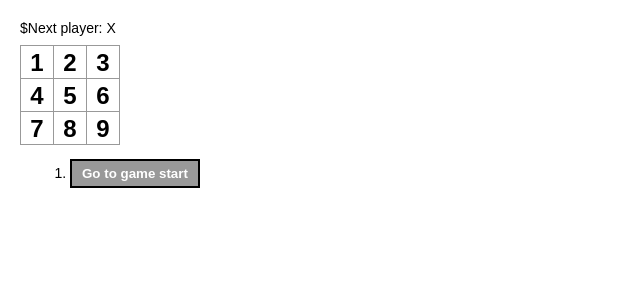
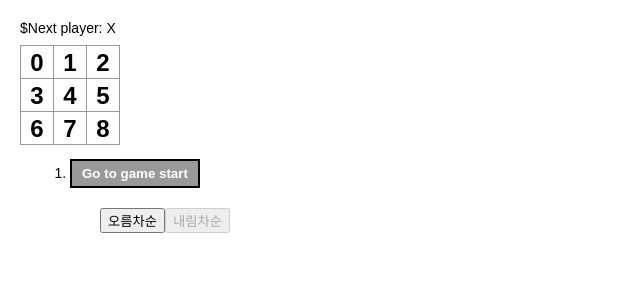
Before and after one commit to geunheejung/tic_tac_toe, a React (Create React App) app: page / in a window 1280 px wide. Shown: the top 300 px of the page, without its empty margins (0-640 px from the left). Built offline with nearby package versions, Linux system fonts and the light colour scheme.

Commit message:
sqaure onClick 시 index 갱신 안되는 문제 해결 및 정렬 기능 추가,

```diff
--- a/src/componets/Board/Presenter.jsx
+++ b/src/componets/Board/Presenter.jsx
@@ -1,8 +1,6 @@
 import { v4 as uuidv4 } from 'uuid';
 import Square from '../Sqaure';
 import './styles.css';
-
-
 
 const Board = ({
   squares,
@@ -11,20 +9,29 @@ const Board = ({
  }) => {
   const renderSquare = () => {
     const boardList = Array(boardRow).fill(0);
-    let squareIndex = 0;
+    const _squares = squares.map((_, i) => i);
+    let start = 0;
+    let end = boardRow;
 
-    return boardList.map((row, x) => (
+    return boardList.map((row, x) => {
+      const result = (
         <div className="board-row" key={uuidv4()}>
-        {boardList.map((col) => {
-          squareIndex += 1;
+          {_squares.slice(start, end).map((col) => {
             return <Square
               key={uuidv4()}
-            value={squares[squareIndex] || squareIndex}
-            onSqaureClick={() => onClick(squareIndex)}
+              value={squares[col] || col}
+              onSqaureClick={() => {
+                onClick(col)}
+              }
             />
           })}
         </div>
-    ))
+      );
+
+      start += boardRow;
+      end += boardRow;
+      return result;
+    })
   }
 
   return (
--- a/src/componets/MoveList/Presenter.js
+++ b/src/componets/MoveList/Presenter.js
@@ -11,11 +11,11 @@ const MoveList = props => {
   } = props;
 
   return history.map(({ point: { x, y } }, move) => {
-    const desc = move ? `Go to move #${move}` : `Go to game start`;
+    const desc = x || y ? `Go to move #${move}` : `Go to game start`;
 
     return (
       <li
-        key={move}
+        key={`${x},${y}`}
         className={classNames({
           move_li: true,
           selected: step === move,
--- a/src/containers/Game/Container.jsx
+++ b/src/containers/Game/Container.jsx
@@ -3,7 +3,7 @@ import _cloneDeep from 'lodash/cloneDeep';
 import Presenter from './Presenter';
 import calculateWinner from '../../domain/calculateWinner';
 
-class Game extends React.PureComponent {
+class Game extends React.Component {
   constructor(props) {
     super(props);
 
@@ -20,6 +20,7 @@ class Game extends React.PureComponent {
       ],
       xIsNext: true,
       step: 0,
+      isSort: false,
     }
 
     this.GAME_MAP = 3;
@@ -35,7 +36,6 @@ class Game extends React.PureComponent {
   handleMoveClick = step => this.setState({ step });
 
   changeHistoryTo = hIndex => {
-    debugger;
     const { history, step } = this.state;
     const { squares } = this.currentHistory;
 
@@ -73,8 +73,14 @@ class Game extends React.PureComponent {
     });
   }
 
+  handleSortClick = () => {
+    const { isSort, history } = this.state;
+
+    this.setState({ history: history.reverse(), isSort: !isSort });
+  }
+
   render() {
-    const { xIsNext, history, step } = this.state;
+    const { xIsNext, history, step, isSort } = this.state;
 
     return (
       <Presenter
@@ -82,8 +88,10 @@ class Game extends React.PureComponent {
         history={history}
         xIsNext={xIsNext}
         step={step}
+        isSort={isSort}
         handleMoveClick={this.handleMoveClick}
         onSqaureClick={this.handleSqaureClick}
+        onSortClick={this.handleSortClick}
       />
     )
   }
--- a/src/containers/Game/Presenter.jsx
+++ b/src/containers/Game/Presenter.jsx
@@ -10,8 +10,10 @@ const Presenter = ({
   xIsNext,
   history,
   step,
+                     isSort,
   handleMoveClick,
   onSqaureClick,
+  onSortClick,
 }) => {
 
   const renderStatus = () => {
@@ -30,7 +32,7 @@ const Presenter = ({
         <Board
           squares={squares}
           xIsNext={xIsNext}
-          boardRow={squares.length / 3}
+          boardRow={Math.floor(squares.length / 3)}
           onClick={onSqaureClick}
         />
       </div>
@@ -41,6 +43,10 @@ const Presenter = ({
             step={step}
             onMoveClick={handleMoveClick}
           />
+          <ol>
+            <button onClick={onSortClick} disabled={isSort}>오름차순</button>
+            <button onClick={onSortClick} disabled={!isSort}>내림차순</button>
+          </ol>
         </ol>
       </div>
     </div>
```
Lines whose indentation alone changed are shown as unchanged.
